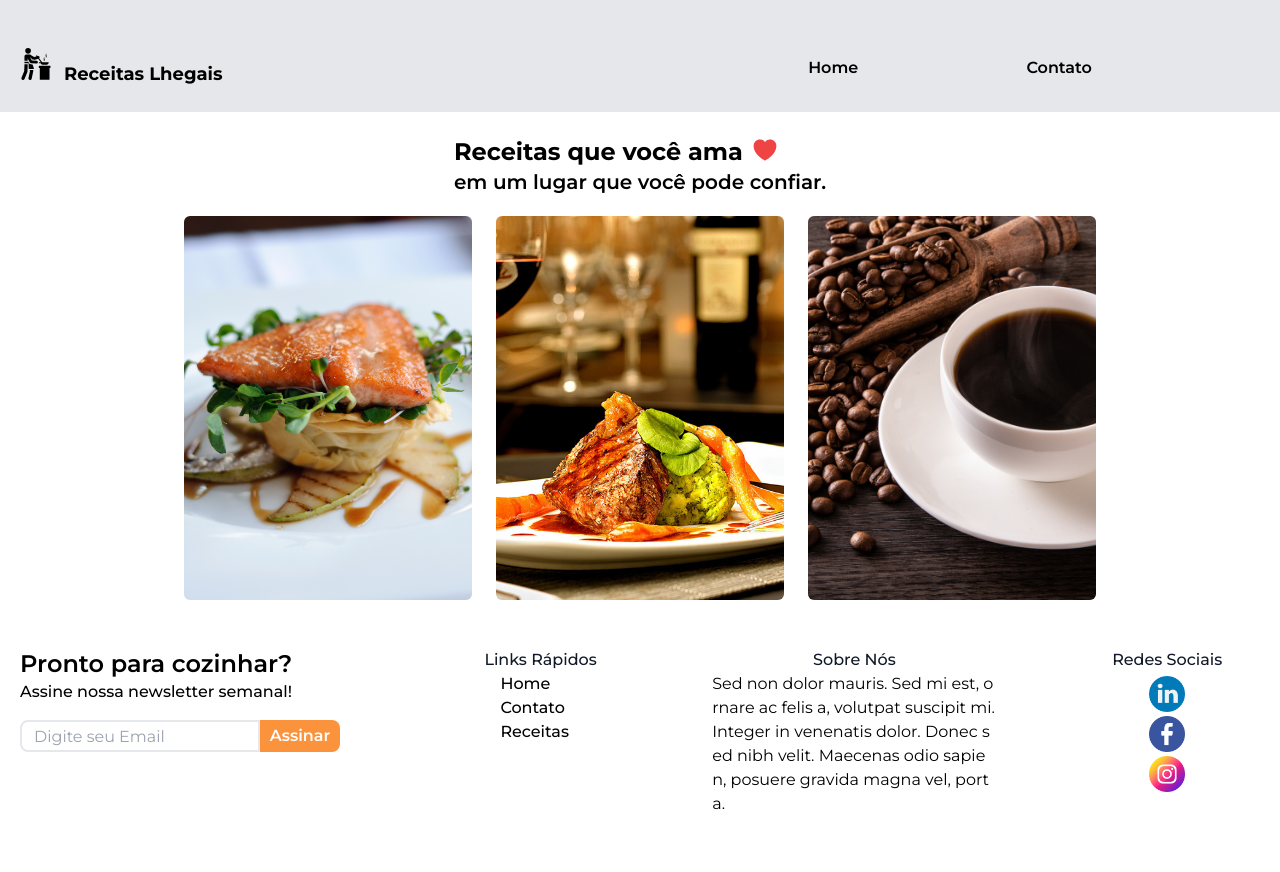
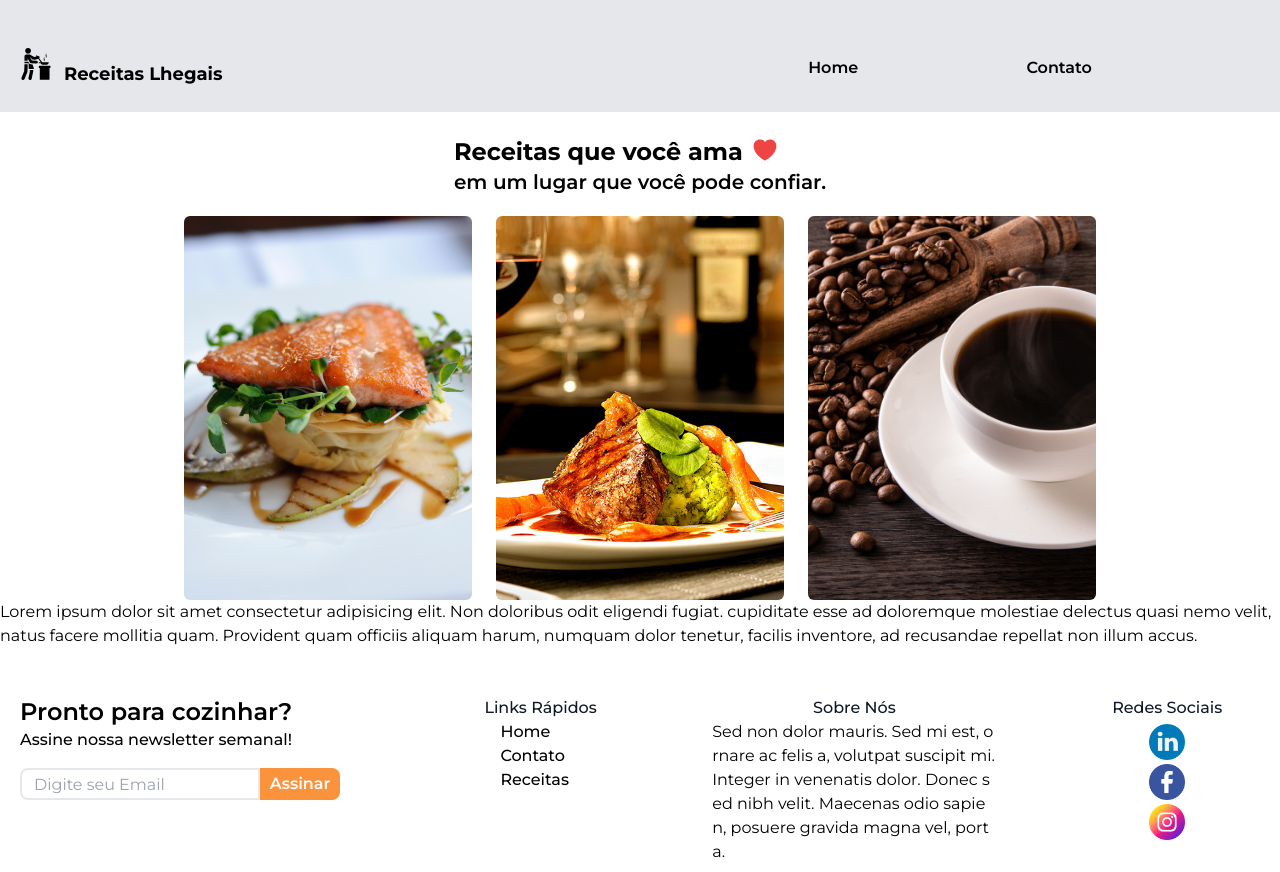
Before and after one commit to oisol/recipes-react, a React (Vite) app: page /artigo in a window 1280 px wide. Before the commit the page ends 824 px from the top, so only its background shows below. Built offline with nearby package versions, Linux system fonts and the light colour scheme.

Commit message:
Link nas imagens do carousel

```diff
--- a/src/pages/article/index.jsx
+++ b/src/pages/article/index.jsx
@@ -3,6 +3,7 @@
 import pic1 from '../../assets/imgs/f1.jpg';
 import pic2 from '../../assets/imgs/f2.jpg';
 import pic3 from '../../assets/imgs/f3.jpg';
+import { Link } from "react-router-dom";
 
 
 const Article = () => {
@@ -14,20 +15,29 @@
             <div className="flex flex-col mt-6 items-center justify-center">
 
                 <section>
-                    <span className="flex gap-2 text-2xl font-bold ">Receitas que você ama {style.heartIcon}</span>
+                    <span className="flex gap-2 text-2xl font-bold">Receitas que você ama {style.heartIcon}</span>
                     <p className="text-xl font-semibold">em um lugar que você pode confiar.</p>
                 </section>
 
                 <picture className="flex gap-6 mt-5">
-                    <img className="h-96 w-72 object-cover rounded-md hover:scale-110" src={pic2} alt="" />
-                    <img className="h-96 w-72 object-cover rounded-md hover:scale-110" src={pic1} alt="" />
-                    <img className="h-96 w-72 object-cover rounded-md hover:scale-110" src={pic3} alt="" />
+                    <Link to="#">
+                        <img className="h-96 w-72 object-cover rounded-md hover:scale-110" src={pic2} alt="" />
+                    </Link>
+
+                    <Link to="#">
+                        <img className="h-96 w-72 object-cover rounded-md hover:scale-110" src={pic1} alt="" />
+                    </Link>
+
+                    <Link to="/4">
+                        <img className="h-96 w-72 object-cover rounded-md hover:scale-110" src={pic3} alt="" />
+                    </Link>
+
                 </picture>
-                {/* <p className="">
+                <p className="">
                     Lorem ipsum dolor sit amet consectetur adipisicing elit. Non doloribus odit eligendi fugiat.
                     cupiditate esse ad doloremque molestiae delectus quasi nemo velit, natus facere mollitia quam.
                     Provident quam officiis aliquam harum, numquam dolor tenetur, facilis inventore, ad recusandae repellat non illum accus.
-                </p> */}
+                </p>
             </div>
 
             <Footer/>
```
